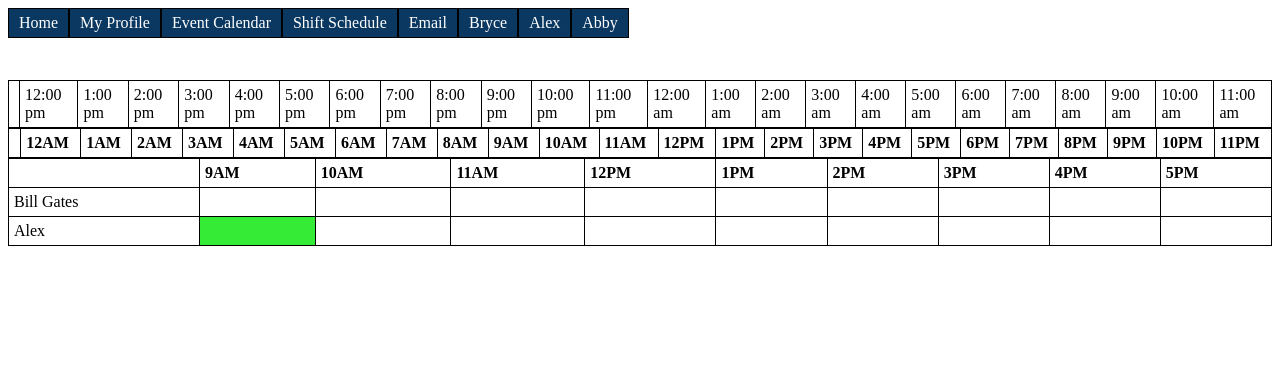
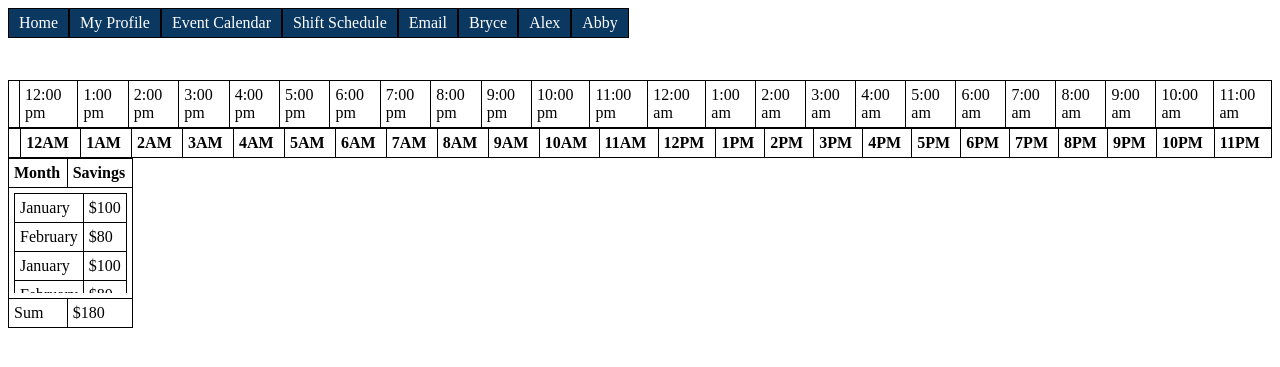
Before and after one commit to Goldenpearl/CS495_FireDept, a PHP site: page /SchedulerTable.php in a window 1280 px wide. Shown: the top 367 px of the page. Run offline with PHP 8.4, Linux system fonts and the light colour scheme; lists and menus that the app fills with data are empty.

Commit message:
Scrollbar Example
Scrollbar Added

```diff
--- a/SchedulerTable.php
+++ b/SchedulerTable.php
@@ -11,6 +11,9 @@ th, td {
     padding: 5px;
     text-align: left;
 }
+.scrollit {
+	overflow:scroll;
+	height:100px;
 </style>
  </head>
 <body>
@@ -147,6 +150,7 @@ echo "<table>";
 getTimeRow(24, 12);
 echo "</table>";
 echo "<table id='Fireman' style='width:100%'>";
+echo "<thead>";
 echo "<tr id='Header'>";
 echo "<th id='0'> </th>";
 echo "<th id='12am'>12AM</th>";
@@ -174,44 +178,165 @@ echo "<th id='9pm'>9PM</th>";
 echo "<th id='10pm'>10PM</th>";
 echo "<th id='11pm'>11PM</th>";
 echo "</tr>";
+echo "</thead>";
 echo "</table>";
 ?>
-<table id="Fireman" style="width:100%">
-  <tr id="Header">
-    <th id="0"> </th>
-    <th>9AM</th>
-	<th id="10">10AM</th>
-	<th>11AM</th>
-	<th>12PM</th>
-	<th>1PM</th>
-	<th>2PM</th>
-	<th>3PM</th>
-	<th>4PM</th>
-	<th>5PM</th>
-  </tr>
-  <tr>
-    <td>Bill Gates</td>
-    <td></td>
-    <td></td>
-	<td></td>
-	<td></td>
-	<td></td>
-    <td></td>
-	<td></td>
-	<td></td>
-  </tr>
-  <tr>
-	<td>Alex</td>
-	<td bgcolor="#35eb35"></td>
-    <td></td>
-    <td></td>
-	<td></td>
-	<td></td>
-	<td></td>
-    <td></td>
-	<td></td>
-	<td></td>
-</tr>
+<table border="1">
+  <thead>
+    <tr>
+      <th>Month</th>
+      <th>Savings</th>
+    </tr>
+  </thead>
+  <tfoot>
+    <tr>
+      <td>Sum</td>
+      <td>$180</td>
+    </tr>
+  </tfoot>
+  <tbody>
+    <tr>
+		<td colspan="2">
+			<div class="scrollit">
+			<table>
+      <td>January</td>
+      <td>$100</td>
+    </tr>
+    <tr>
+      <td>February</td>
+      <td>$80</td>
+    </tr>
+          <tr>
+      <td>January</td>
+      <td>$100</td>
+    </tr>
+    <tr>
+      <td>February</td>
+      <td>$80</td>
+    </tr>
+          <tr>
+      <td>January</td>
+      <td>$100</td>
+    </tr>
+    <tr>
+      <td>February</td>
+      <td>$80</td>
+    </tr>
+          <tr>
+      <td>January</td>
+      <td>$100</td>
+    </tr>
+    <tr>
+      <td>February</td>
+      <td>$80</td>
+    </tr>
+          <tr>
+      <td>January</td>
+      <td>$100</td>
+    </tr>
+    <tr>
+      <td>February</td>
+      <td>$80</td>
+    </tr>
+          <tr>
+      <td>January</td>
+      <td>$100</td>
+    </tr>
+    <tr>
+      <td>February</td>
+      <td>$80</td>
+    </tr>
+          <tr>
+      <td>January</td>
+      <td>$100</td>
+    </tr>
+    <tr>
+      <td>February</td>
+      <td>$80</td>
+    </tr>
+          <tr>
+      <td>January</td>
+      <td>$100</td>
+    </tr>
+    <tr>
+      <td>February</td>
+      <td>$80</td>
+    </tr>
+          <tr>
+      <td>January</td>
+      <td>$100</td>
+    </tr>
+    <tr>
+      <td>February</td>
+      <td>$80</td>
+    </tr>
+          <tr>
+      <td>January</td>
+      <td>$100</td>
+    </tr>
+    <tr>
+      <td>February</td>
+      <td>$80</td>
+    </tr>
+          <tr>
+      <td>January</td>
+      <td>$100</td>
+    </tr>
+    <tr>
+      <td>February</td>
+      <td>$80</td>
+    </tr>
+          <tr>
+      <td>January</td>
+      <td>$100</td>
+    </tr>
+    <tr>
+      <td>February</td>
+      <td>$80</td>
+    </tr>
+          <tr>
+      <td>January</td>
+      <td>$100</td>
+    </tr>
+    <tr>
+      <td>February</td>
+      <td>$80</td>
+    </tr>
+          <tr>
+      <td>January</td>
+      <td>$100</td>
+    </tr>
+    <tr>
+      <td>February</td>
+      <td>$80</td>
+    </tr>
+          <tr>
+      <td>January</td>
+      <td>$100</td>
+    </tr>
+    <tr>
+      <td>February</td>
+      <td>$80</td>
+    </tr>
+          <tr>
+      <td>January</td>
+      <td>$100</td>
+    </tr>
+    <tr>
+      <td>February</td>
+      <td>$80</td>
+    </tr>
+          <tr>
+      <td>January</td>
+      <td>$100</td>
+    </tr>
+    <tr>
+      <td>February</td>
+      <td>$80</td>
+    </tr>
+  </tbody>
+</table>
+</div>
 
 </table>
 
```
